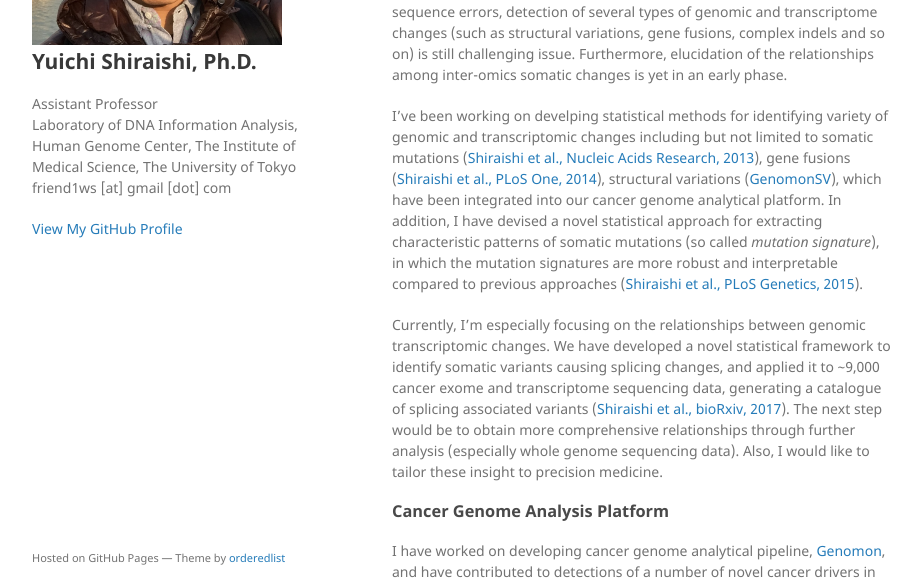
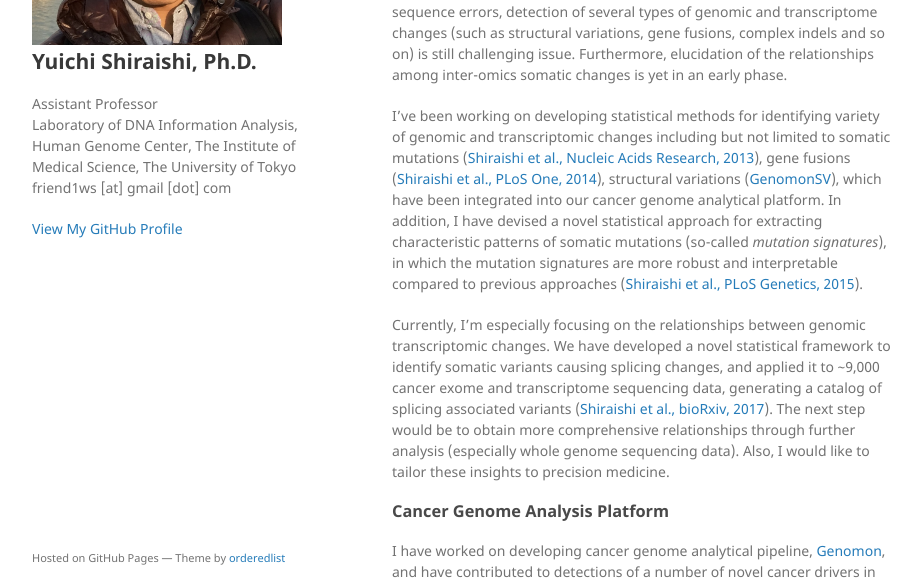
Before and after one commit to friend1ws/friend1ws.github.io, a Jekyll site: the page built from index.md, in a window 1280 px wide and 900 px high. Shown: the part 263-843 px from the top of the window, without its empty margins (178-1099 px from the left). Built offline with Jekyll 4.4.1, drawn with Linux system fonts in a browser that asks for light colours; our own code applies the rules of GitHub Pages for plain Markdown files.

Commit message:
Update index.md

```diff
--- a/index.md
+++ b/index.md
@@ -15,20 +15,20 @@ sequence errors, detection of several types of genomic and transcriptome changes
 (such as structural variations, gene fusions, complex indels and so on) is still challenging issue.
 Furthermore, elucidation of the relationships among inter-omics somatic changes is yet in an early phase.
 
-I've been working on develping statistical methods for identifying variety of genomic and
+I've been working on developing statistical methods for identifying variety of genomic and
 transcriptomic changes including but not limited to
 somatic mutations ([Shiraishi et al., Nucleic Acids Research, 2013](https://www.ncbi.nlm.nih.gov/pubmed/23471004)),
 gene fusions ([Shiraishi et al., PLoS One, 2014](https://www.ncbi.nlm.nih.gov/pubmed/25526364)),
 structural variations ([GenomonSV](https://github.com/Genomon-Project/GenomonSV)),
 which have been integrated into our cancer genome analytical platform.
 In addition, I have devised a novel statistical approach for extracting characteristic patterns of somatic mutations
-(so called *mutation signature*), in which the mutation signatures are more robust and interpretable compared to previous approaches ([Shiraishi et al., PLoS Genetics, 2015](https://doi.org/10.1371/journal.pgen.1005657)).
+(so-called *mutation signatures*), in which the mutation signatures are more robust and interpretable compared to previous approaches ([Shiraishi et al., PLoS Genetics, 2015](https://doi.org/10.1371/journal.pgen.1005657)).
 
 Currently, I'm especially focusing on the relationships between genomic transcriptomic changes.
 We have developed a novel statistical framework to identify somatic variants causing splicing changes,
 and applied it to ~9,000 cancer exome and transcriptome sequencing data,
-generating a catalogue of splicing associated variants ([Shiraishi et al., bioRxiv, 2017](https://www.biorxiv.org/content/early/2017/09/28/162560)).
-The next step would be to obtain more comprehensive relationships through further analysis (especially whole genome sequencing data). Also, I would like to tailor these insight to precision medicine.
+generating a catalog of splicing associated variants ([Shiraishi et al., bioRxiv, 2017](https://www.biorxiv.org/content/early/2017/09/28/162560)).
+The next step would be to obtain more comprehensive relationships through further analysis (especially whole genome sequencing data). Also, I would like to tailor these insights to precision medicine.
 
 
 ### [](#header-3)Cancer Genome Analysis Platform
```
